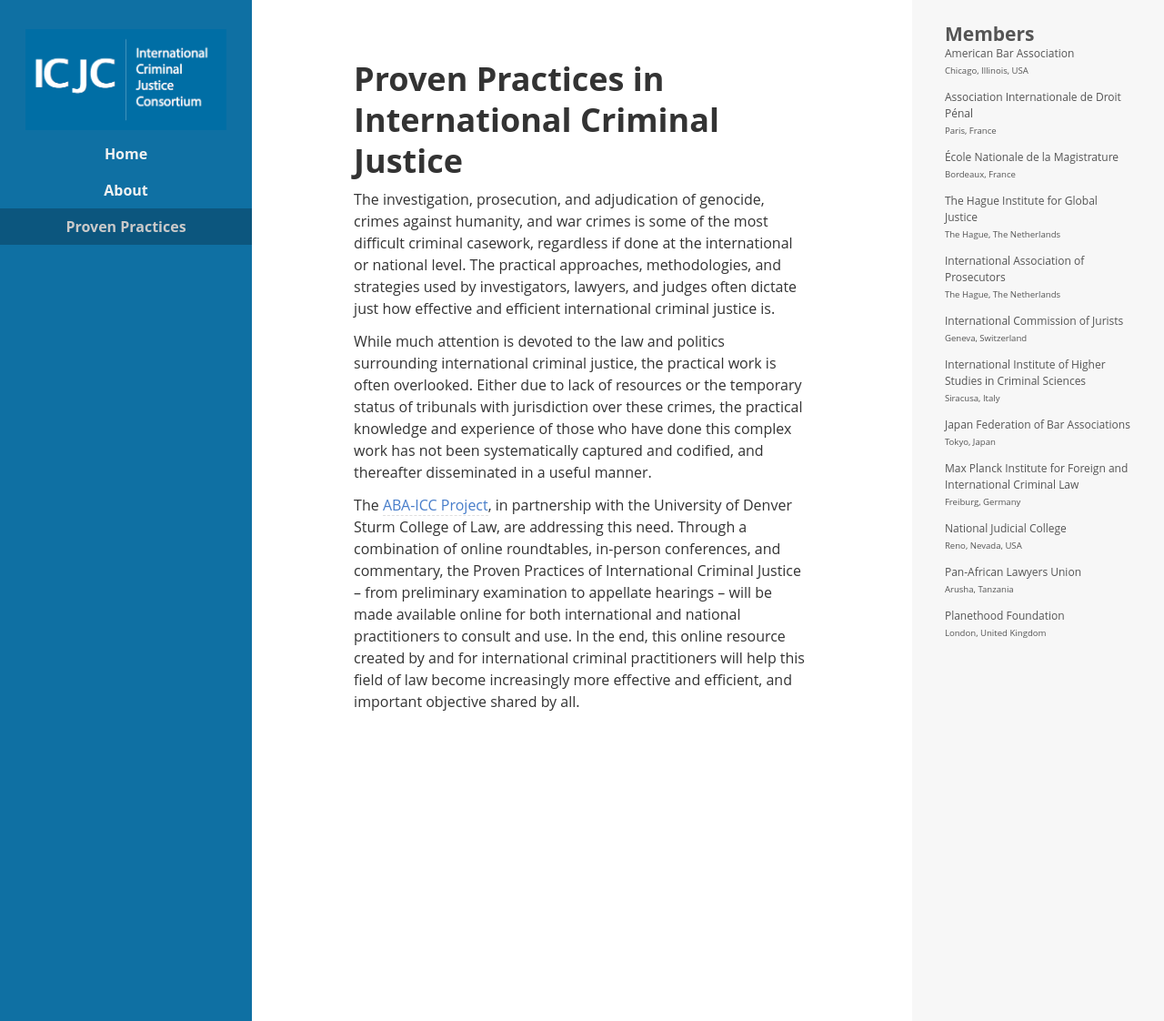
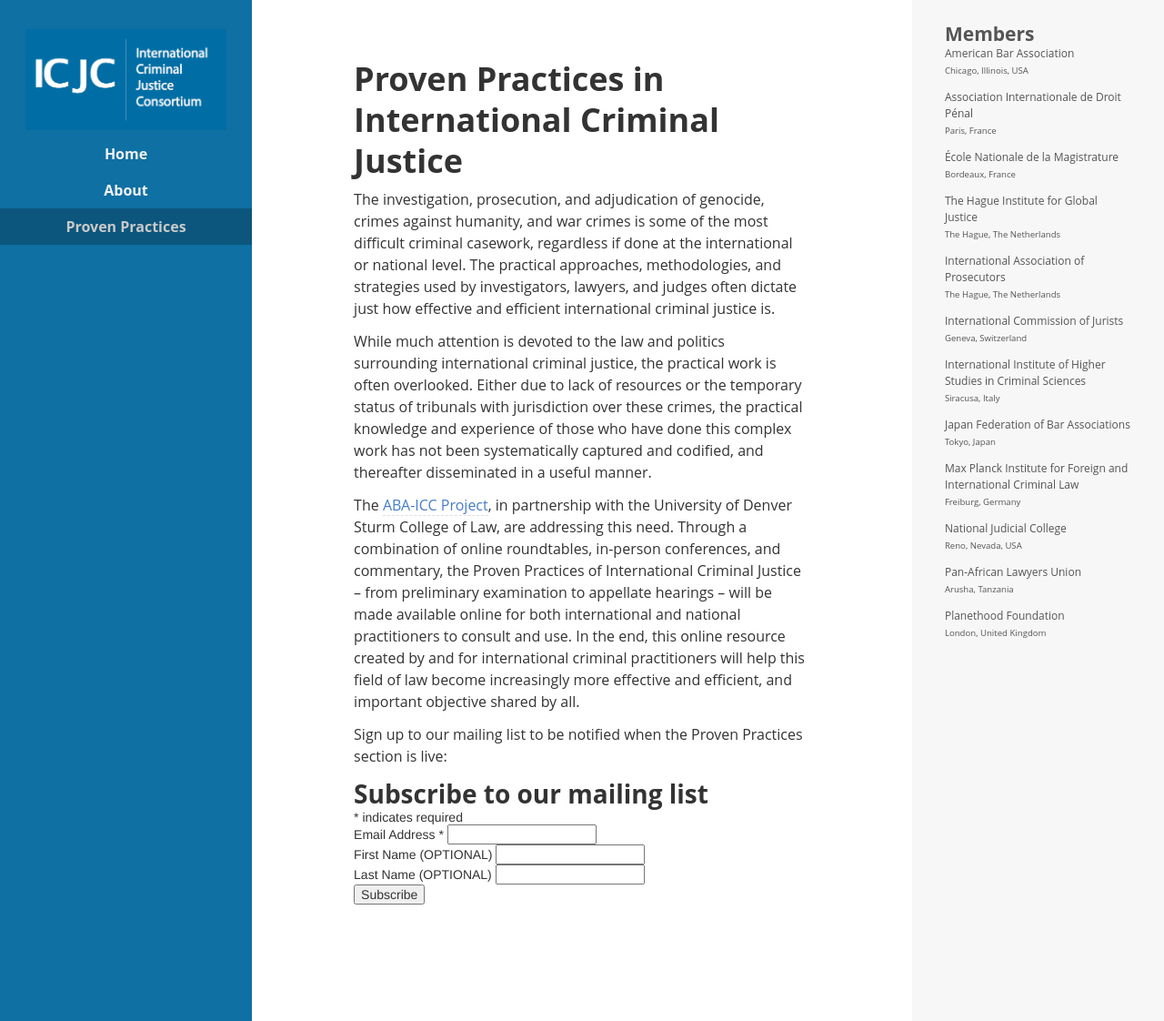
Before and after one commit to ehbrandon/icj-consortium.org, a Jekyll site: the page built from src/_pages/proven-practices.md, in a window 1280 px wide and 1122 px high. Shown: the whole window at 91% size. Built offline with Jekyll 4.4.1, drawn with Linux system fonts in a browser that asks for light colours; comment, search, counter and statistics services are not loaded.

Commit message:
add mailing list to pages

```diff
--- a/src/_includes/global/mailing-list.html
+++ b/src/_includes/global/mailing-list.html
@@ -1,12 +1,12 @@
 <!-- Begin MailChimp Signup Form -->
 <link href="//cdn-images.mailchimp.com/embedcode/classic-081711.css" rel="stylesheet" type="text/css">
 <style type="text/css">
-	#mc_embed_signup{background:#efefef; clear:left; font:14px Helvetica,Arial,sans-serif; }
+	#mc_embed_signup{background:#fff; clear:left; font:14px Helvetica,Arial,sans-serif; }
 	/* Add your own MailChimp form style overrides in your site stylesheet or in this style block.
 	   We recommend moving this block and the preceding CSS link to the HEAD of your HTML file. */
 </style>
 <div id="mc_embed_signup">
-<form action="//aba-icc.us8.list-manage.com/subscribe/post?u=4551fd07507bd0f59832cce36&amp;id=eb0c1efd96" method="post" id="mc-embedded-subscribe-form" name="mc-embedded-subscribe-form" class="validate" target="_blank" novalidate>
+<form action="//aba-icc.us8.list-manage.com/subscribe/post?u=4551fd07507bd0f59832cce36&amp;id=9a9c58148d" method="post" id="mc-embedded-subscribe-form" name="mc-embedded-subscribe-form" class="validate" target="_blank" novalidate>
 	<h2>Subscribe to our mailing list</h2>
 <div class="indicates-required"><span class="asterisk">*</span> indicates required</div>
 <div class="mc-field-group">
@@ -15,26 +15,20 @@
 	<input type="email" value="" name="EMAIL" class="required email" id="mce-EMAIL">
 </div>
 <div class="mc-field-group">
-	<label for="mce-FNAME">First Name (Optional)</label>
+	<label for="mce-FNAME">First Name (OPTIONAL) </label>
 	<input type="text" value="" name="FNAME" class="" id="mce-FNAME">
 </div>
 <div class="mc-field-group">
-	<label for="mce-LNAME">Last Name  (Optional)</label>
+	<label for="mce-LNAME">Last Name  (OPTIONAL)</label>
 	<input type="text" value="" name="LNAME" class="" id="mce-LNAME">
 </div>
 	<div id="mce-responses" class="clear">
 		<div class="response" id="mce-error-response" style="display:none"></div>
 		<div class="response" id="mce-success-response" style="display:none"></div>
 	</div>    <!-- real people should not fill this in and expect good things - do not remove this or risk form bot signups-->
-    <div style="position: absolute; left: -5000px;"><input type="text" name="b_4551fd07507bd0f59832cce36_eb0c1efd96" tabindex="-1" value=""></div>
+    <div style="position: absolute; left: -5000px;"><input type="text" name="b_4551fd07507bd0f59832cce36_9a9c58148d" tabindex="-1" value=""></div>
     <div class="clear"><input type="submit" value="Subscribe" name="subscribe" id="mc-embedded-subscribe" class="button"></div>
 </form>
 </div>
-<script type='text/javascript' src='//s3.amazonaws.com/downloads.mailchimp.com/js/mc-validate.js'></script>
-<script type='text/javascript'>
-(function($) {
-window.fnames = new Array(); window.ftypes = new Array();fnames[0]='EMAIL';ftypes[0]='email';fnames[1]='FNAME';ftypes[1]='text';fnames[2]='LNAME';ftypes[2]='text';
-}(jQuery));
-var $mcj = jQuery.noConflict(true);
-</script>
+
 <!--End mc_embed_signup-->
--- a/src/_pages/proven-practices.md
+++ b/src/_pages/proven-practices.md
@@ -8,3 +8,8 @@
 While much attention is devoted to the law and politics surrounding international criminal justice, the practical work is often overlooked. Either due to lack of resources or the temporary status of tribunals with jurisdiction over these crimes, the practical knowledge and experience of those who have done this complex work has not been systematically captured and codified, and thereafter disseminated in a useful manner.
 
 The [ABA-ICC Project](http://www.aba-icc.org), in partnership with the University of Denver Sturm College of Law, are addressing this need. Through a combination of online roundtables, in-person conferences, and commentary, the Proven Practices of International Criminal Justice – from preliminary examination to appellate hearings – will be made available online for both international and national practitioners to consult and use. In the end, this online resource created by and for international criminal practitioners will help this field of law become increasingly more effective and efficient, and important objective shared by all.
+
+
+Sign up to our mailing list to be notified when the Proven Practices section is live:
+
+{% include global/mailing-list.html %}
```
Also changed, not shown: src/about.md (+5 -0 lines), 5 other files.
